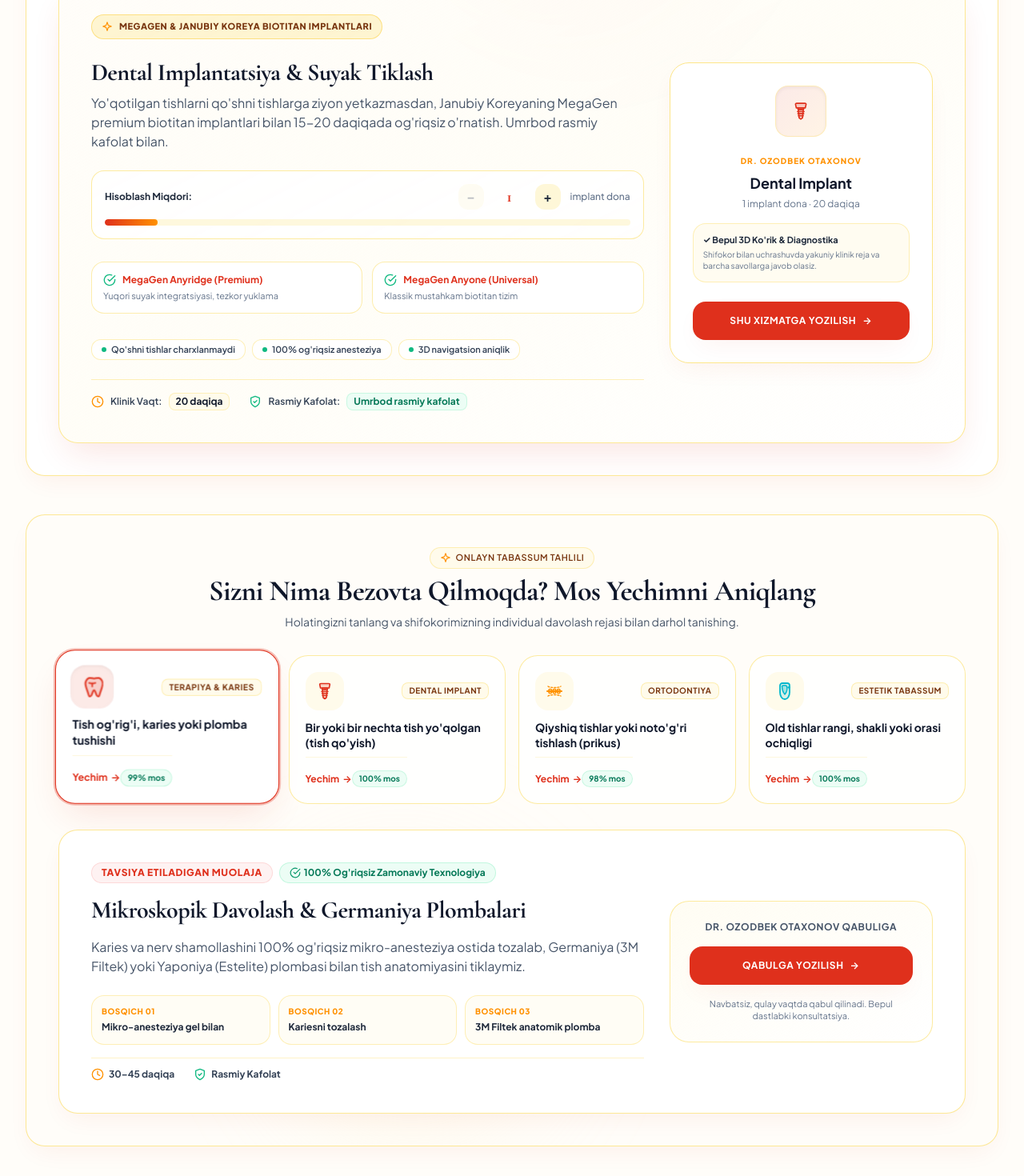
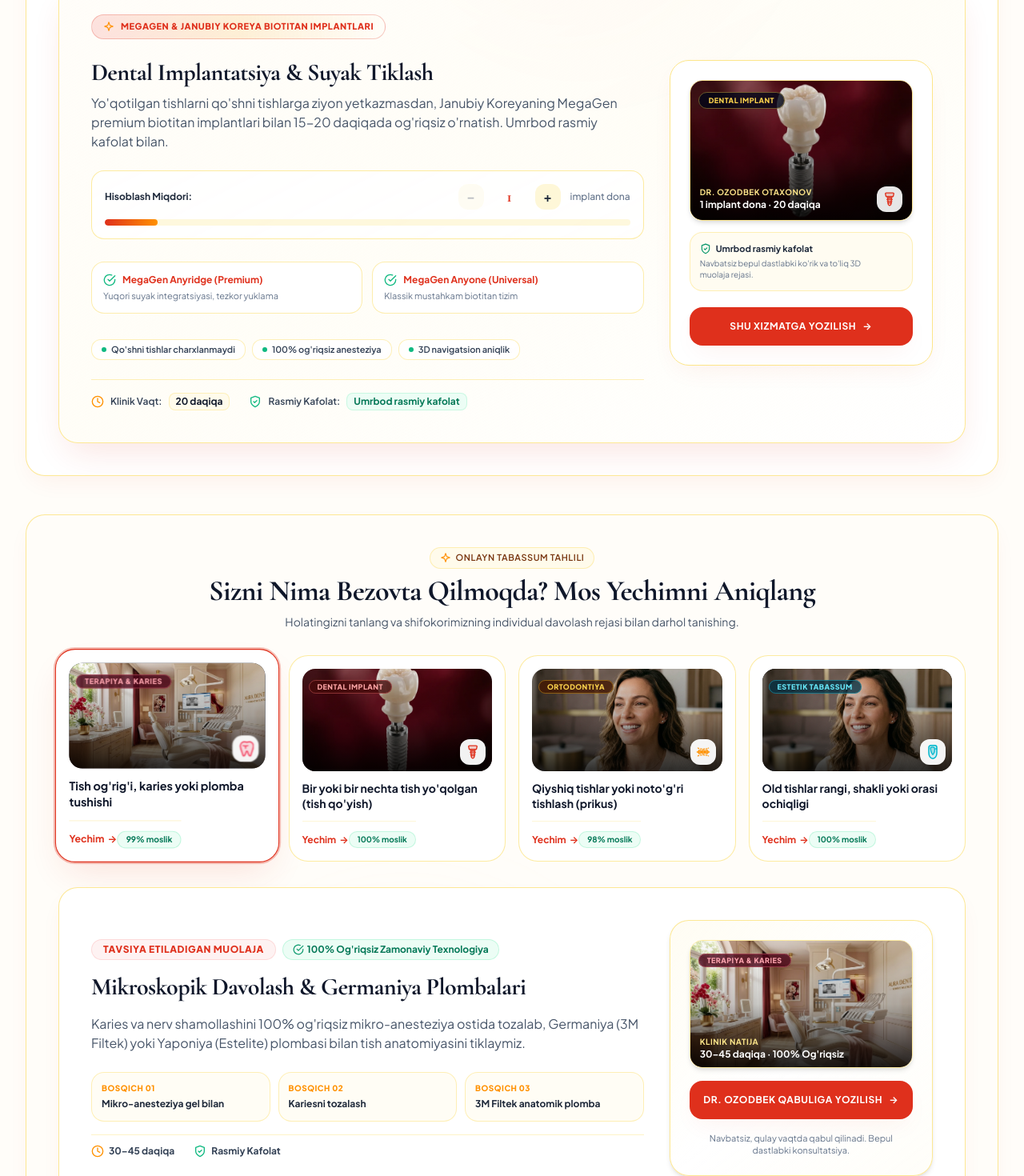
Before and after one commit to shakhzod-madmarov/drozodbek, a React (Vite) app in the folder frontend/: page /services in a window 1280 px wide. Shown: the part 3660-5130 px from the top of the page at 80% size. Built offline with nearby package versions, Linux system fonts and the light colour scheme; no server answers.

Commit message:
feat(ui): add luxury photography banners, floating stickers, and clinical result previews to specialties, calculator, and wizard

```diff
--- a/frontend/src/components/Interactive3DCostCalculator.jsx
+++ b/frontend/src/components/Interactive3DCostCalculator.jsx
@@ -1,5 +1,6 @@
 import React, { useState, useRef, useCallback } from "react";
 import { useLanguage } from "../context/LanguageContext";
+import { assets } from "../assets/assets";
 import {
   DentalImplantFixture,
   DentalBracesIcon,
@@ -20,6 +21,7 @@ const treatments = [
   {
     id: "implant",
     serviceId: "dental-implant",
+    image: assets.treatment_implant,
     unitLabel: { uz: "implant dona", ru: "имплант(ов)", en: "implant unit(s)" },
     maxUnits: 10,
     shortTitle: { uz: "Dental Implant", ru: "Имплантация", en: "Dental Implants" },
@@ -54,6 +56,7 @@ const treatments = [
   {
     id: "braces",
     serviceId: "breketlar",
+    image: assets.treatment_braces,
     unitLabel: { uz: "jag' (yuqori/pastki)", ru: "челюсть (верх/низ)", en: "dental arch" },
     maxUnits: 2,
     shortTitle: { uz: "Breketlar", ru: "Брекеты", en: "Braces" },
@@ -88,6 +91,7 @@ const treatments = [
   {
     id: "crowns",
     serviceId: "sirkon-keramika-karonkalar",
+    image: assets.treatment_crowns,
     unitLabel: { uz: "karonka dona", ru: "коронка(и)", en: "crown unit(s)" },
     maxUnits: 14,
     shortTitle: { uz: "Sirkon Karonkalar", ru: "Цирконий Коронки", en: "Zirconia Crowns" },
@@ -122,6 +126,7 @@ const treatments = [
   {
     id: "veneers",
     serviceId: "vinirlar",
+    image: assets.treatment_veneers,
     unitLabel: { uz: "vinir dona", ru: "винир(ов)", en: "veneer unit(s)" },
     maxUnits: 12,
     shortTitle: { uz: "Vinirlar", ru: "Виниры E-max", en: "Veneers" },
@@ -156,6 +161,7 @@ const treatments = [
   {
     id: "aligners",
     serviceId: "elaynerlar",
+    image: assets.treatment_aligners,
     unitLabel: { uz: "bosqich to'plam", ru: "этапный курс", en: "alignment course" },
     maxUnits: 3,
     shortTitle: { uz: "Elaynerlar", ru: "Элайнеры", en: "Aligners" },
@@ -189,6 +195,7 @@ const treatments = [
   {
     id: "dentures",
     serviceId: "pratezlar",
+    image: assets.treatment_dentures,
     unitLabel: { uz: "jag' protez", ru: "протез челюсти", en: "prosthetic arch" },
     maxUnits: 2,
     shortTitle: { uz: "Protezlar", ru: "Протезы", en: "Dentures" },
@@ -223,6 +230,7 @@ const treatments = [
   {
     id: "whitening",
     serviceId: "tish-oqartirish",
+    image: assets.treatment_whitening,
     unitLabel: { uz: "seans (2 ta jag')", ru: "сеанс (2 челюсти)", en: "session (both arches)" },
     maxUnits: 3,
     shortTitle: { uz: "Oqartirish", ru: "Отбеливание", en: "Whitening" },
@@ -257,6 +265,7 @@ const treatments = [
   {
     id: "therapy",
     serviceId: "ogriqsiz-tish-davolash",
+    image: assets.treatment_therapy,
     unitLabel: { uz: "tish dona", ru: "зуб(а)", en: "tooth / teeth" },
     maxUnits: 6,
     shortTitle: { uz: "Tish Davolash", ru: "Лечение Зубов", en: "Tooth Care" },
@@ -291,6 +300,7 @@ const treatments = [
   {
     id: "surgery",
     serviceId: "ogriqsiz-tish-olish",
+    image: assets.treatment_surgery,
     unitLabel: { uz: "tish dona", ru: "зуб(а)", en: "tooth / teeth" },
     maxUnits: 4,
     shortTitle: { uz: "Tish Olish", ru: "Удаление Зубов", en: "Extraction" },
@@ -344,7 +354,6 @@ const Interactive3DCostCalculator = () => {
     const centerX = rect.width / 2;
     const centerY = rect.height / 2;
 
-    // Subtle 3D tilt: max ~5 degrees
     const rotateY = ((x - centerX) / centerX) * 5;
     const rotateX = -((y - centerY) / centerY) * 4;
     const glareX = (x / rect.width) * 100;
@@ -447,8 +456,8 @@ const Interactive3DCostCalculator = () => {
           <div className="grid grid-cols-1 lg:grid-cols-12 gap-8 items-center relative z-10 [transform-style:preserve-3d]">
             {/* Left Info Column (8 cols) */}
             <div className="lg:col-span-8 space-y-6 [transform-style:preserve-3d]">
-              {/* Badge */}
-              <div className="inline-flex items-center gap-2 px-3 py-1.5 rounded-full bg-amber-100/80 text-amber-900 text-[11px] font-black uppercase tracking-wider border border-amber-300/60 translate-z-20">
+              {/* Luxury Gradient Sticker */}
+              <div className="inline-flex items-center gap-2 px-3.5 py-1.5 rounded-full bg-gradient-to-r from-red-500/15 via-amber-500/15 to-transparent text-primary text-[11px] font-black uppercase tracking-wider border border-primary/25 translate-z-20 shadow-xs">
                 <IconSparkleStar className="w-3.5 h-3.5 text-brandOrange" />
                 <span>{activeTreatment.badgeTitle[lang]}</span>
               </div>
@@ -552,34 +561,48 @@ const Interactive3DCostCalculator = () => {
               </div>
             </div>
 
-            {/* Right Action 3D Box (4 cols) */}
-            <div className="lg:col-span-4 p-6 sm:p-7 rounded-3xl bg-white border border-amber-200 shadow-luxury flex flex-col justify-between space-y-6 text-center translate-z-30 hover:scale-[1.02] transition-transform duration-300">
-              <div className="space-y-4">
-                <div className="w-16 h-16 rounded-2xl bg-gradient-to-br from-primary/10 to-brandOrange/10 text-primary flex items-center justify-center mx-auto shadow-inner border border-amber-200/50">
-                  <span className="scale-125">{activeTreatment.icon}</span>
-                </div>
-                <div>
-                  <span className="text-[10px] font-black uppercase tracking-widest text-brandOrange">
-                    {lang === "uz" ? "Dr. Ozodbek Otaxonov" : lang === "ru" ? "Д-р Озодбек Отахонов" : "Dr. Ozodbek Otaxonov"}
-                  </span>
-                  <h4 className="text-lg font-bold text-slate-900 mt-1">
-                    {activeTreatment.shortTitle[lang]}
-                  </h4>
-                  <p className="text-xs text-slate-500 mt-1">
-                    {units} {activeTreatment.unitLabel[lang]} · {formattedDuration}
-                  </p>
+            {/* Right Action 3D Box (4 cols) with Clinical Photo & Stickers */}
+            <div className="lg:col-span-4 p-5 sm:p-6 rounded-3xl bg-white border border-amber-200 shadow-luxury flex flex-col justify-between space-y-5 text-center translate-z-30 hover:scale-[1.02] transition-transform duration-300">
+              <div className="space-y-3.5">
+                {/* Clinical Photo Preview with Frosted Glass Badges */}
+                <div className="relative h-44 w-full rounded-2xl overflow-hidden border border-amber-200/90 shadow-md group">
+                  <img
+                    src={activeTreatment.image}
+                    alt={activeTreatment.title[lang]}
+                    className="w-full h-full object-cover group-hover:scale-108 transition-transform duration-700 ease-out"
+                  />
+                  <div className="absolute inset-0 bg-gradient-to-t from-black/85 via-black/25 to-transparent" />
+                  <div className="absolute top-2.5 left-2.5 z-10">
+                    <span className="px-3 py-1 rounded-full bg-slate-950/80 backdrop-blur-md text-amber-300 border border-amber-300/40 text-[9px] font-black uppercase tracking-wider shadow-sm">
+                      {activeTreatment.shortTitle[lang]}
+                    </span>
+                  </div>
+                  <div className="absolute bottom-2.5 left-3 right-3 text-left z-10 flex items-center justify-between">
+                    <div>
+                      <p className="text-[10px] font-bold text-amber-200 uppercase tracking-wider">
+                        {lang === "uz" ? "Dr. Ozodbek Otaxonov" : lang === "ru" ? "Д-р Озодбек Отахонов" : "Dr. Ozodbek Otaxonov"}
+                      </p>
+                      <p className="text-xs font-bold text-white truncate">
+                        {units} {activeTreatment.unitLabel[lang]} · {formattedDuration}
+                      </p>
+                    </div>
+                    <span className="w-8 h-8 rounded-xl bg-white/90 backdrop-blur-md text-primary flex items-center justify-center shrink-0 shadow-sm">
+                      {activeTreatment.icon}
+                    </span>
+                  </div>
                 </div>
 
                 <div className="p-3 rounded-2xl bg-amber-50/70 border border-amber-200/60 text-left space-y-1">
-                  <p className="text-[11px] font-bold text-slate-800">
-                    ✓ {lang === "uz" ? "Bepul 3D Ko'rik & Diagnostika" : lang === "ru" ? "Бесплатный 3D Осмотр и План" : "Complimentary 3D Consultation"}
+                  <p className="text-[11px] font-bold text-slate-800 flex items-center gap-1.5">
+                    <IconShieldCheck className="w-3.5 h-3.5 text-emerald-600" />
+                    <span>{activeTreatment.warranty[lang]}</span>
                   </p>
                   <p className="text-[10px] text-slate-500 leading-snug">
                     {lang === "uz"
-                      ? "Shifokor bilan uchrashuvda yakuniy klinik reja va barcha savollarga javob olasiz."
+                      ? "Navbatsiz bepul dastlabki ko'rik va to'liq 3D muolaja rejasi."
                       : lang === "ru"
-                      ? "Точный расчет и консультация с демонстрацией материалов на приеме."
-                      : "Direct doctor consultation with zero waiting time and full transparency."}
+                      ? "Бесплатная первичная консультация и наглядный расчет."
+                      : "Zero queue consultation and transparent clinical roadmap."}
                   </p>
                 </div>
               </div>
--- a/frontend/src/components/SmileAssessmentWizard.jsx
+++ b/frontend/src/components/SmileAssessmentWizard.jsx
@@ -1,5 +1,6 @@
 import React, { useState } from "react";
 import { useLanguage } from "../context/LanguageContext";
+import { assets } from "../assets/assets";
 import {
   DentalImplantFixture,
   DentalBracesIcon,
@@ -16,7 +17,9 @@ const concerns = [
   {
     id: "pain",
     serviceId: "ogriqsiz-tish-davolash",
-    icon: <DentalToothMolar className="w-6 h-6 text-primary" />,
+    image: assets.treatment_therapy,
+    icon: <DentalToothMolar className="w-5 h-5 text-rose-500" />,
+    badgeColor: "bg-rose-950/80 text-rose-300 border-rose-400/40",
     tag: { uz: "Terapiya & Karies", ru: "Терапия и Кариес", en: "Restorative" },
     title: {
       uz: "Tish og'rig'i, karies yoki plomba tushishi",
@@ -44,7 +47,9 @@ const concerns = [
   {
     id: "missing",
     serviceId: "dental-implant",
-    icon: <DentalImplantFixture className="w-6 h-6 text-primary" />,
+    image: assets.treatment_implant,
+    icon: <DentalImplantFixture className="w-5 h-5 text-primary" />,
+    badgeColor: "bg-red-950/80 text-red-300 border-red-400/40",
     tag: { uz: "Dental Implant", ru: "Имплантация", en: "Implantology" },
     title: {
       uz: "Bir yoki bir nechta tish yo'qolgan (tish qo'yish)",
@@ -72,7 +77,9 @@ const concerns = [
   {
     id: "crooked",
     serviceId: "breketlar",
-    icon: <DentalBracesIcon className="w-6 h-6 text-brandOrange" />,
+    image: assets.treatment_braces,
+    icon: <DentalBracesIcon className="w-5 h-5 text-brandOrange" />,
+    badgeColor: "bg-amber-950/80 text-amber-300 border-amber-400/40",
     tag: { uz: "Ortodontiya", ru: "Ортодонтия", en: "Orthodontics" },
     title: {
       uz: "Qiyshiq tishlar yoki noto'g'ri tishlash (prikus)",
@@ -100,7 +107,9 @@ const concerns = [
   {
     id: "aesthetic",
     serviceId: "vinirlar",
-    icon: <DentalVeneerCrown className="w-6 h-6 text-brandCyan" />,
+    image: assets.treatment_veneers,
+    icon: <DentalVeneerCrown className="w-5 h-5 text-brandCyan" />,
+    badgeColor: "bg-cyan-950/80 text-cyan-300 border-cyan-400/40",
     tag: { uz: "Estetik Tabassum", ru: "Эстетика Улыбки", en: "Cosmetic" },
     title: {
       uz: "Old tishlar rangi, shakli yoki orasi ochiqligi",
@@ -134,7 +143,7 @@ const SmileAssessmentWizard = () => {
 
   return (
     <section className="py-12 sm:py-16 bg-[#FFFDF9] rounded-3xl border border-amber-200/90 shadow-luxury p-5 sm:p-8 lg:p-10 relative overflow-hidden">
-      {/* Background radial gradient */}
+      {/* Background radial glow */}
       <div className="absolute bottom-0 left-1/4 w-96 h-96 bg-gradient-to-tr from-amber-100/30 via-orange-100/20 to-transparent rounded-full blur-3xl pointer-events-none" />
 
       <div className="max-w-7xl mx-auto space-y-8 relative z-10">
@@ -160,7 +169,7 @@ const SmileAssessmentWizard = () => {
           </p>
         </div>
 
-        {/* 4 Concern Cards with 3D Perspective Hover */}
+        {/* 4 Concern Cards with Visual Thumbnail Images & Luxury Badges */}
         <div className="grid grid-cols-1 sm:grid-cols-2 lg:grid-cols-4 gap-4 [perspective:1000px]">
           {concerns.map((item) => {
             const isSelected = selectedConcern.id === item.id;
@@ -168,39 +177,49 @@ const SmileAssessmentWizard = () => {
               <button
                 key={item.id}
                 onClick={() => setSelectedConcern(item)}
-                className={`p-5 rounded-3xl text-left border transition-all duration-300 cursor-pointer flex flex-col justify-between group [transform-style:preserve-3d] ${
+                className={`p-4 rounded-3xl text-left border transition-all duration-300 cursor-pointer flex flex-col justify-between group overflow-hidden [transform-style:preserve-3d] ${
                   isSelected
                     ? "bg-white border-primary shadow-luxury-lg scale-[1.03] ring-2 ring-primary/30 -translate-y-1"
-                    : "bg-white/80 border-amber-200/80 hover:bg-white hover:border-amber-300 hover:-translate-y-1 hover:shadow-md"
+                    : "bg-white/90 border-amber-200/80 hover:bg-white hover:border-amber-300 hover:-translate-y-1 hover:shadow-md"
                 }`}
               >
                 <div>
-                  <div className="flex items-center justify-between mb-3">
-                    <span
-                      className={`w-12 h-12 rounded-2xl flex items-center justify-center transition-all duration-300 ${
-                        isSelected
-                          ? "bg-primary/10 scale-110 shadow-inner"
-                          : "bg-amber-50 group-hover:bg-amber-100/70"
-                      }`}
-                    >
-                      {item.icon}
-                    </span>
-                    <span className="text-[10px] font-bold uppercase tracking-wider px-2 py-0.5 rounded-lg bg-amber-50 text-amber-900 border border-amber-200/60">
-                      {item.tag[lang]}
-                    </span>
+                  {/* Visual Clinical Thumbnail Image with Floating Badge */}
+                  <div className="relative h-32 w-full rounded-2xl overflow-hidden mb-3 bg-slate-900">
+                    <img
+                      src={item.image}
+                      alt={item.title[lang]}
+                      className="w-full h-full object-cover group-hover:scale-108 transition-transform duration-500"
+                    />
+                    <div className="absolute inset-0 bg-gradient-to-t from-black/80 via-black/25 to-transparent" />
+
+                    {/* Category Floating Sticker */}
+                    <div className="absolute top-2 left-2 z-10">
+                      <span className={`px-2.5 py-0.5 rounded-full backdrop-blur-md text-[9px] font-black uppercase tracking-wider border shadow-xs ${item.badgeColor}`}>
+                        {item.tag[lang]}
+                      </span>
+                    </div>
+
+                    {/* Floating Icon Disc */}
+                    <div className="absolute bottom-2 right-2 z-10">
+                      <span className="w-8 h-8 rounded-xl bg-white/95 backdrop-blur-md shadow-md flex items-center justify-center">
+                        {item.icon}
+                      </span>
+                    </div>
                   </div>
+
                   <h4 className="text-sm font-bold text-slate-900 leading-snug">
                     {item.title[lang]}
                   </h4>
                 </div>
 
-                <div className="flex items-center justify-between pt-4 mt-2 border-t border-amber-100/60">
+                <div className="flex items-center justify-between pt-3 mt-3 border-t border-amber-100/70">
                   <span className="text-xs font-bold text-primary flex items-center gap-1">
                     <span>{lang === "uz" ? "Yechim" : lang === "ru" ? "Решение" : "Solution"}</span>
                     <span>→</span>
                   </span>
-                  <span className="text-[10px] font-bold text-emerald-700 bg-emerald-50 px-2 py-0.5 rounded-full border border-emerald-200/50">
-                    {item.matchScore} {lang === "uz" ? "mos" : lang === "ru" ? "совпадение" : "match"}
+                  <span className="text-[10px] font-bold text-emerald-700 bg-emerald-50 px-2.5 py-0.5 rounded-full border border-emerald-200/60 shadow-2xs">
+                    {item.matchScore} {lang === "uz" ? "moslik" : lang === "ru" ? "совпадение" : "match"}
                   </span>
                 </div>
               </button>
@@ -208,14 +227,14 @@ const SmileAssessmentWizard = () => {
           })}
         </div>
 
-        {/* Selected Recommendation Details with 3D Depth Card */}
+        {/* Selected Recommendation Details with 3D Depth Card & Clinical Photo */}
         <div className="p-6 sm:p-8 lg:p-10 rounded-3xl bg-white border border-amber-200/90 shadow-luxury grid grid-cols-1 lg:grid-cols-12 gap-8 items-center [transform-style:preserve-3d]">
           <div className="lg:col-span-8 space-y-4">
             <div className="flex flex-wrap items-center gap-2">
-              <span className="text-xs font-black uppercase tracking-wider text-primary bg-red-50 px-3 py-1 rounded-full border border-red-200/60">
+              <span className="text-xs font-black uppercase tracking-wider text-primary bg-red-50 px-3.5 py-1 rounded-full border border-red-200/60 shadow-2xs">
                 {lang === "uz" ? "TAVSIYA ETILADIGAN MUOLAJA" : lang === "ru" ? "РЕКОМЕНДОВАННОЕ ЛЕЧЕНИЕ" : "RECOMMENDED PROCEDURE"}
               </span>
-              <span className="text-xs font-bold text-emerald-700 bg-emerald-50 px-3 py-1 rounded-full border border-emerald-200/60 flex items-center gap-1">
+              <span className="text-xs font-bold text-emerald-700 bg-emerald-50 px-3 py-1 rounded-full border border-emerald-200/60 flex items-center gap-1 shadow-2xs">
                 <IconCheckCircle className="w-3.5 h-3.5 text-emerald-600" />
                 <span>{lang === "uz" ? "100% Og'riqsiz Zamonaviy Texnologiya" : lang === "ru" ? "100% Без боли и страха" : "100% Painless Tech"}</span>
               </span>
@@ -255,10 +274,30 @@ const SmileAssessmentWizard = () => {
             </div>
           </div>
 
-          <div className="lg:col-span-4 flex flex-col items-center justify-center p-6 rounded-3xl bg-gradient-to-br from-amber-50/60 to-white border border-amber-200/80 text-center space-y-4">
-            <span className="text-xs font-bold uppercase tracking-wider text-slate-600">
-              {lang === "uz" ? "Dr. Ozodbek Otaxonov Qabuliga" : lang === "ru" ? "Приём у Д-ра Озодбека" : "Appointment with Dr. Ozodbek"}
-            </span>
+          {/* Right Action Column with Clinical Treatment Photo & Direct Booking */}
+          <div className="lg:col-span-4 flex flex-col justify-between p-5 sm:p-6 rounded-3xl bg-gradient-to-br from-amber-50/60 via-white to-amber-50/30 border border-amber-200/90 shadow-md space-y-4">
+            {/* Visual Recommendation Image Preview */}
+            <div className="relative h-40 w-full rounded-2xl overflow-hidden border border-amber-200/80 shadow-md group">
+              <img
+                src={selectedConcern.image}
+                alt={selectedConcern.recommendation[lang]}
+                className="w-full h-full object-cover group-hover:scale-108 transition-transform duration-700 ease-out"
+              />
+              <div className="absolute inset-0 bg-gradient-to-t from-black/85 via-black/20 to-transparent" />
+              <div className="absolute top-2.5 left-2.5">
+                <span className={`px-2.5 py-0.5 rounded-full backdrop-blur-md text-[9px] font-black uppercase tracking-wider border shadow-xs ${selectedConcern.badgeColor}`}>
+                  {selectedConcern.tag[lang]}
+                </span>
+              </div>
+              <div className="absolute bottom-2 left-3 right-3 text-left">
+                <p className="text-[10px] font-bold text-amber-200 uppercase tracking-wider">
+                  {lang === "uz" ? "Klinik Natija" : lang === "ru" ? "Клинический Результат" : "Clinical Result"}
+                </p>
+                <p className="text-xs font-bold text-white truncate">
+                  {selectedConcern.duration[lang]} · 100% Og'riqsiz
+                </p>
+              </div>
+            </div>
 
             <button
               onClick={() => openBooking(selectedConcern.serviceId)}
@@ -266,12 +305,12 @@ const SmileAssessmentWizard = () => {
             >
               <span className="absolute inset-0 w-1/2 h-full bg-white/25 -translate-x-full group-hover:animate-shimmer-sweep pointer-events-none" />
               <span className="relative z-10 flex items-center justify-center gap-2">
-                <span>{lang === "uz" ? "Qabulga Yozilish" : lang === "ru" ? "Записаться на Приём" : "Book Appointment"}</span>
+                <span>{lang === "uz" ? "Dr. Ozodbek Qabuliga Yozilish" : lang === "ru" ? "Записаться к Д-ру Озодбеку" : "Book with Dr. Ozodbek"}</span>
                 <span>→</span>
               </span>
             </button>
 
-            <p className="text-[11px] text-slate-500 leading-snug">
+            <p className="text-[11px] text-slate-500 leading-snug text-center">
               {lang === "uz"
                 ? "Navbatsiz, qulay vaqtda qabul qilinadi. Bepul dastlabki konsultatsiya."
                 : lang === "ru"
```
Also changed, not shown: frontend/src/pages/Home.jsx (+54 -17 lines).
